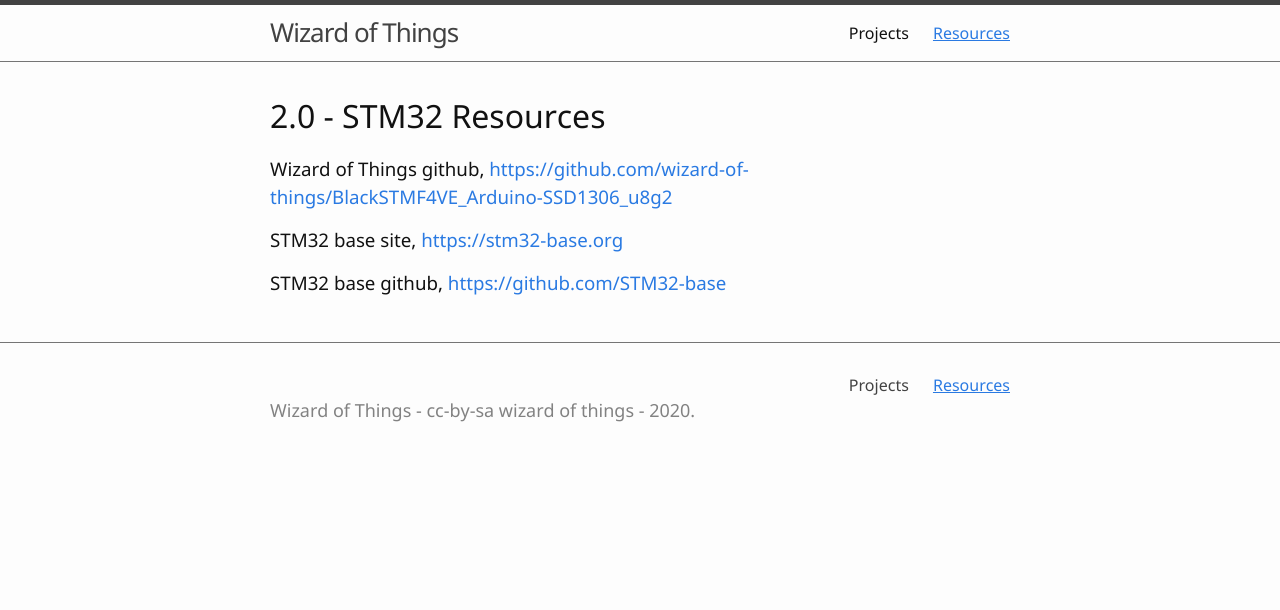
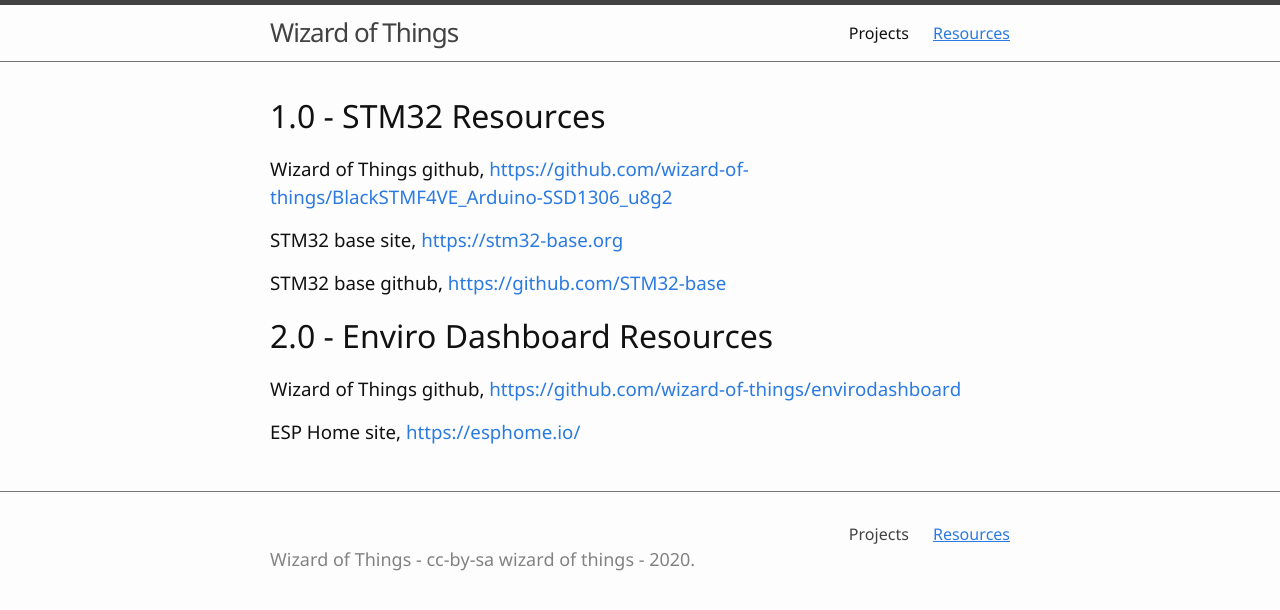
Before and after one commit to wizard-of-things/wot-site, a Jekyll site: the page built from resources.md, in a window 1280 px wide. Shown: the top 610 px of the page. Built offline with Jekyll 4.4.1, drawn with Linux system fonts in a browser that asks for light colours.

Commit message:
Added Enviro Dashboard

```diff
--- a/resources.md
+++ b/resources.md
@@ -4,10 +4,16 @@ title: Resources
 nav: true
 ---
 
-# 2.0 - STM32 Resources
+# 1.0 - STM32 Resources
 
 ### Wizard of Things github, <https://github.com/wizard-of-things/BlackSTMF4VE_Arduino-SSD1306_u8g2>
 
 ### STM32 base site, <https://stm32-base.org>
 
 ### STM32 base github, <https://github.com/STM32-base>
+
+# 2.0 - Enviro Dashboard Resources
+
+### Wizard of Things github, <https://github.com/wizard-of-things/envirodashboard>
+
+### ESP Home site, <https://esphome.io/>
```
Also changed, not shown: projects.md (+5 -0 lines), images/Intro/overall_block1.jpg (added), images/Intro/overall_block2.jpg (added), images/Intro/overall_picture.jpg (added), images/Sensor_BME280/EnvireBME280_Fritzing.png (added), images/Sensor_BME280/EnviroBME280_Web.png (added), images/Sensor_BME280/Esphome.png (added), images/Sensor_BME280/Esphome_bme280.png (added), images/Sensor_BME280/sensor_bme280_1.JPG (added), images/Sensor_BME280/sensor_bme280_2.jpg (added), images/Sensor_BME280/sensor_bme280_3.jpg (added), images/Sensor_BME280/sensor_bme280_4.jpg (added), images/Sensor_BME280/sensor_bme280_5.jpg (added).
